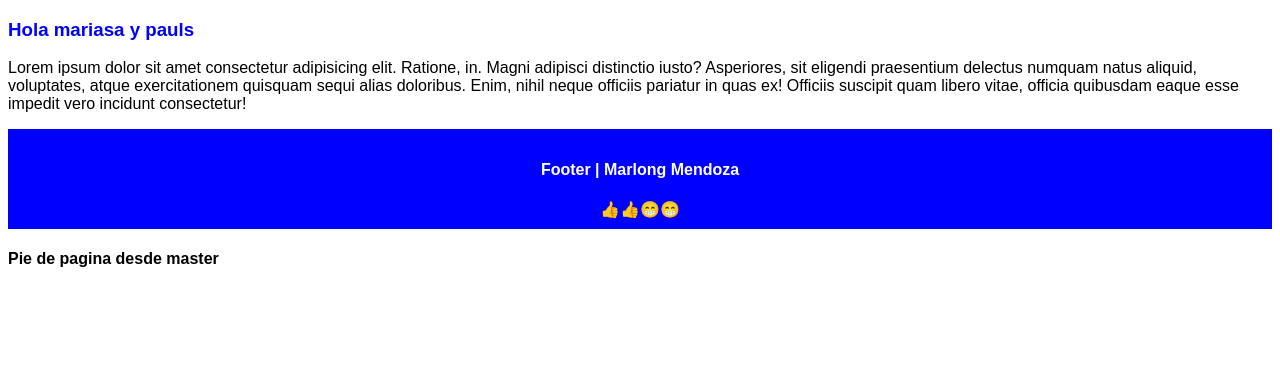
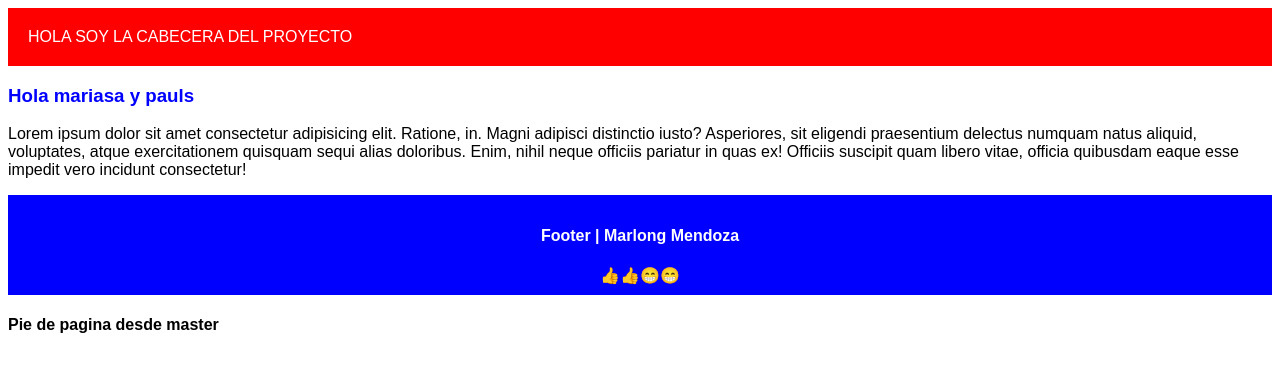
Before and after one commit to marlong03/pruebagit, a plain HTML site: page index.html in a window 1280 px wide. Drawn offline with Linux system fonts and the light colour scheme.

Commit message:
Se crea la cabecera y se le dan estilos

```diff
--- a/index.html
+++ b/index.html
@@ -17,8 +17,18 @@
         font-family: Arial, Helvetica, sans-serif;
         color: white;
     }
+    .header{
+        background-color: red;
+        padding:20px;
+        color: white;
+    }
 </style>
 <body>
+    <header>
+        <div class="header">
+            HOLA SOY LA CABECERA DEL PROYECTO
+        </div>
+    </header>
     <h3>Hola mariasa y pauls</h3>
     <p>Lorem ipsum dolor sit amet consectetur adipisicing elit. Ratione, in. Magni adipisci distinctio iusto? Asperiores, sit eligendi praesentium delectus numquam natus aliquid, voluptates, atque exercitationem quisquam sequi alias doloribus. Enim, nihil neque officiis pariatur in quas ex! Officiis suscipit quam libero vitae, officia quibusdam eaque esse impedit vero incidunt consectetur!</p>
     <footer >
```
